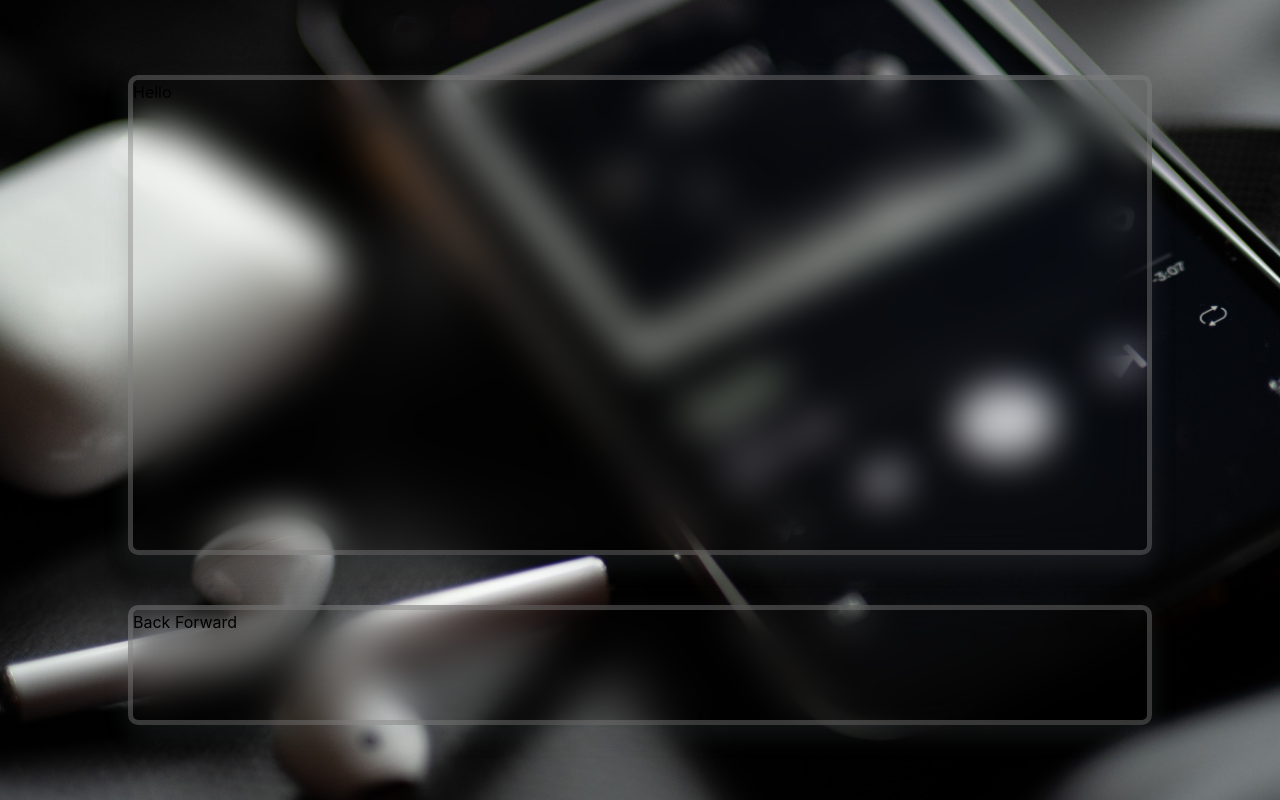
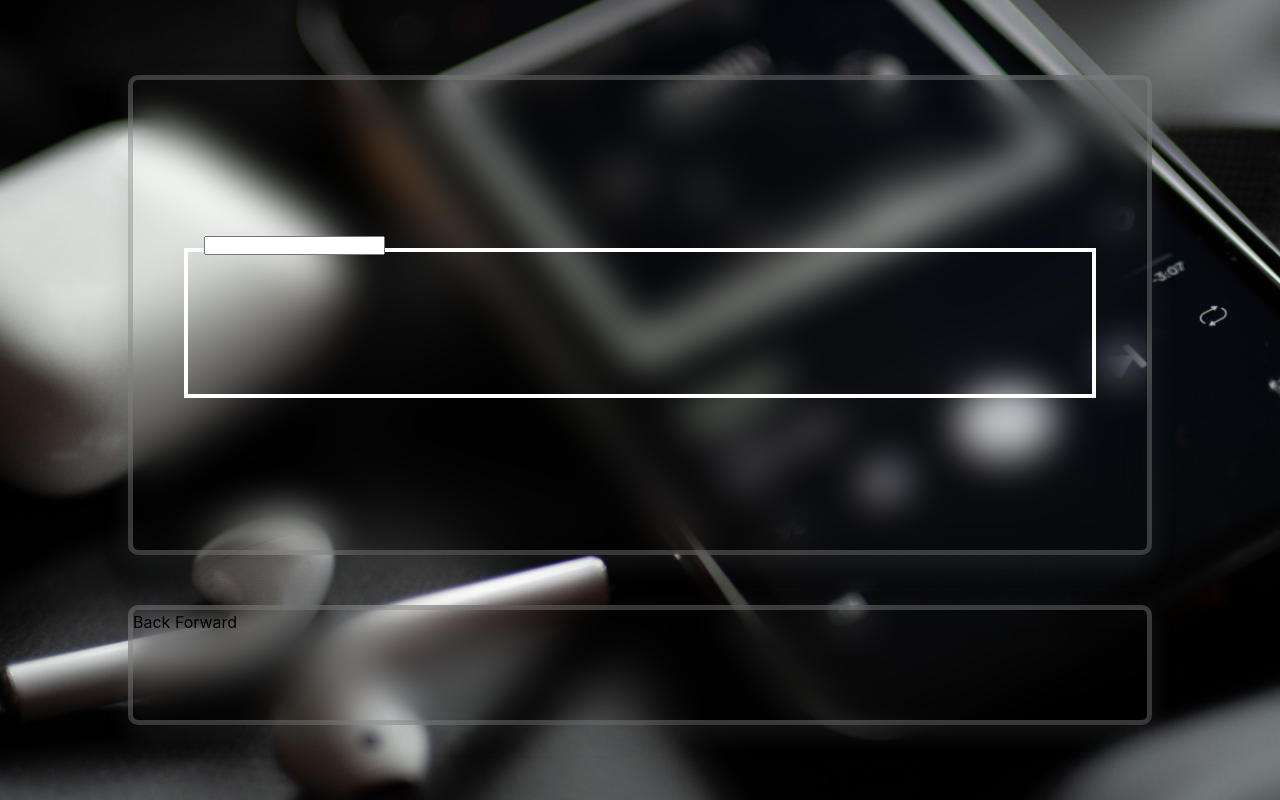
Before and after one commit to tivereidoro/mie_studio_app, a React (Vite) app: page / in a window 1280 px wide. Built offline with nearby package versions, Linux system fonts and the light colour scheme.

Commit message:
Going again

```diff
--- a/src/components/Player.jsx
+++ b/src/components/Player.jsx
@@ -8,7 +8,13 @@ export default function Player() {
             <img src={bgImage} alt='background image' className='bg_image' />
 
             <div className='player_ui'>
-                <div>Hello</div>
+                <div className='search_bar'>
+                    <input type='text' />
+                </div>
+
+                <div className='song_list'>
+                    <div></div>
+                </div>
             </div>
 
             <div className='control_panel'>
--- a/src/components/playerStyle.css
+++ b/src/components/playerStyle.css
@@ -21,12 +21,28 @@
 }
 
 .player_ui {
+    display: flex;
+    justify-content: center;
+    align-items: center;
+    flex-direction: column;
     width: 80%;
     height: 60vh;
     margin-bottom: 50px;
     box-shadow: 0 10px 25px rgba(92, 99, 105, 0.2);
     backdrop-filter: blur(20px);
     border-radius: 10px;
+}
+
+.search_bar {
+    position: relative;
+    width: 86%;
+    height: 1rem;
+}
+
+.song_list {
+    width: 90%;
+    height: 150px;
+    border: 4px solid white;
 }
 
 .control_panel {
```
